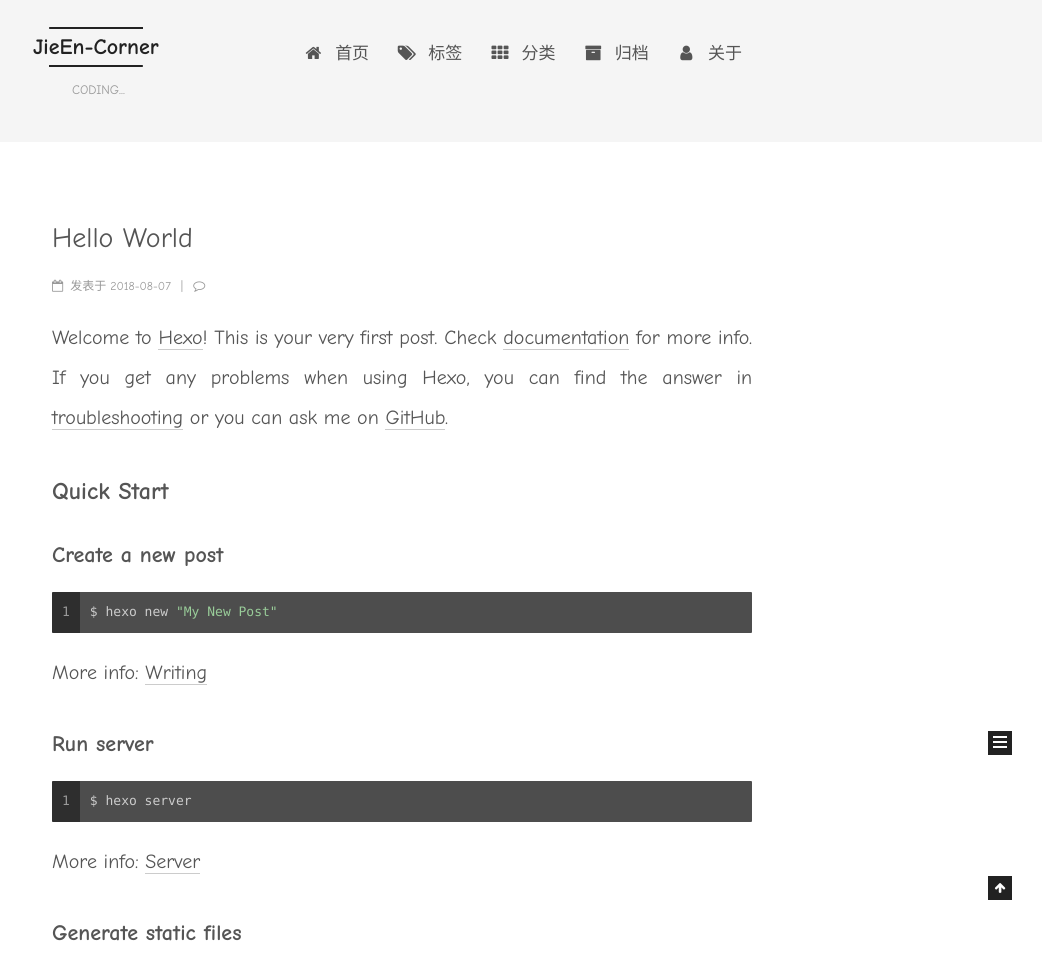
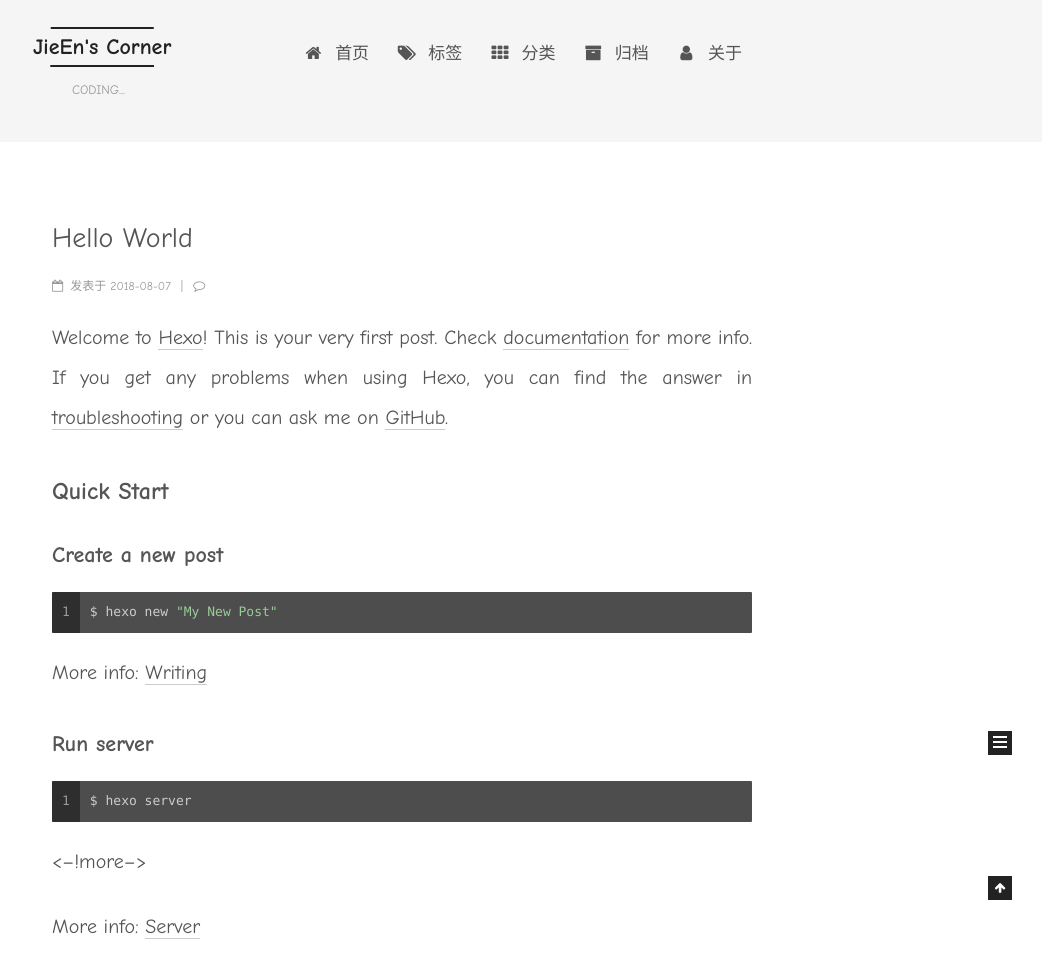
Before and after one commit to jieen1/jieen1.github.io, a plain HTML site: page index.html in a window 1280 px wide. Shown: the top 953 px of the page, without its empty margins (238-1280 px from the left). Drawn offline with Linux system fonts and the light colour scheme; a script that the page names is missing; a web font is replaced by a local one.

Commit message:
Site updated: 2018-08-08 11:58:55

```diff
--- a/2018/08/07/hello-world/index.html
+++ b/2018/08/07/hello-world/index.html
@@ -112,7 +112,7 @@
 
 
 
-  <link rel="alternate" href="/atom.xml" title="JieEn-Corner" type="application/atom+xml" />
+  <link rel="alternate" href="/atom.xml" title="JieEn's Corner" type="application/atom+xml" />
 
 
 
@@ -120,14 +120,14 @@
 
 
 <meta name="description" content="Welcome to Hexo! This is your very first post. Check documentation for more info. If you get any problems when using Hexo, you can find the answer in troubleshooting or you can ask me on GitHub. Quick">
-<meta name="keywords" content="blog">
+<meta name="keywords" content="blog,jieen">
 <meta property="og:type" content="article">
 <meta property="og:title" content="Hello World">
 <meta property="og:url" content="http://yoursite.com/2018/08/07/hello-world/index.html">
-<meta property="og:site_name" content="JieEn-Corner">
+<meta property="og:site_name" content="JieEn&#39;s Corner">
 <meta property="og:description" content="Welcome to Hexo! This is your very first post. Check documentation for more info. If you get any problems when using Hexo, you can find the answer in troubleshooting or you can ask me on GitHub. Quick">
 <meta property="og:locale" content="zh-Hans">
-<meta property="og:updated_time" content="2018-08-07T11:07:06.083Z">
+<meta property="og:updated_time" content="2018-08-08T02:11:40.177Z">
 <meta name="twitter:card" content="summary">
 <meta name="twitter:title" content="Hello World">
 <meta name="twitter:description" content="Welcome to Hexo! This is your very first post. Check documentation for more info. If you get any problems when using Hexo, you can find the answer in troubleshooting or you can ask me on GitHub. Quick">
@@ -166,7 +166,7 @@
 
 
 
-  <title>Hello World | JieEn-Corner</title>
+  <title>Hello World | JieEn's Corner</title>
 
 
 
@@ -196,7 +196,7 @@
     <div class="custom-logo-site-title">
       <a href="/"  class="brand" rel="start">
         <span class="logo-line-before"><i></i></span>
-        <span class="site-title">JieEn-Corner</span>
+        <span class="site-title">JieEn's Corner</span>
         <span class="logo-line-after"><i></i></span>
       </a>
     </div>
@@ -312,7 +312,7 @@
     </span>
 
     <span hidden itemprop="publisher" itemscope itemtype="http://schema.org/Organization">
-      <meta itemprop="name" content="JieEn-Corner">
+      <meta itemprop="name" content="JieEn's Corner">
     </span>
 
 
@@ -384,6 +384,7 @@
 <h2 id="Quick-Start"><a href="#Quick-Start" class="headerlink" title="Quick Start"></a>Quick Start</h2><h3 id="Create-a-new-post"><a href="#Create-a-new-post" class="headerlink" title="Create a new post"></a>Create a new post</h3><figure class="highlight bash"><table><tr><td class="gutter"><pre><span class="line">1</span><br></pre></td><td class="code"><pre><span class="line">$ hexo new <span class="string">"My New Post"</span></span><br></pre></td></tr></table></figure>
 <p>More info: <a href="https://hexo.io/docs/writing.html" target="_blank" rel="noopener">Writing</a></p>
 <h3 id="Run-server"><a href="#Run-server" class="headerlink" title="Run server"></a>Run server</h3><figure class="highlight bash"><table><tr><td class="gutter"><pre><span class="line">1</span><br></pre></td><td class="code"><pre><span class="line">$ hexo server</span><br></pre></td></tr></table></figure>
+<p>&lt;–!more–&gt;</p>
 <p>More info: <a href="https://hexo.io/docs/server.html" target="_blank" rel="noopener">Server</a></p>
 <h3 id="Generate-static-files"><a href="#Generate-static-files" class="headerlink" title="Generate static files"></a>Generate static files</h3><figure class="highlight bash"><table><tr><td class="gutter"><pre><span class="line">1</span><br></pre></td><td class="code"><pre><span class="line">$ hexo generate</span><br></pre></td></tr></table></figure>
 <p>More info: <a href="https://hexo.io/docs/generating.html" target="_blank" rel="noopener">Generating</a></p>
--- a/css/main.css
+++ b/css/main.css
@@ -1822,7 +1822,7 @@ pre .javascript .function {
   width: 4px;
   height: 4px;
   border-radius: 50%;
-  background: #42ff5e;
+  background: #dbffff;
 }
 .links-of-blogroll {
   font-size: 13px;
--- a/index.html
+++ b/index.html
@@ -112,7 +112,7 @@
 
 
 
-  <link rel="alternate" href="/atom.xml" title="JieEn-Corner" type="application/atom+xml" />
+  <link rel="alternate" href="/atom.xml" title="JieEn's Corner" type="application/atom+xml" />
 
 
 
@@ -120,15 +120,15 @@
 
 
 <meta name="description" content="时光剪影">
-<meta name="keywords" content="blog">
+<meta name="keywords" content="blog,jieen">
 <meta property="og:type" content="website">
-<meta property="og:title" content="JieEn-Corner">
+<meta property="og:title" content="JieEn&#39;s Corner">
 <meta property="og:url" content="http://yoursite.com/index.html">
-<meta property="og:site_name" content="JieEn-Corner">
+<meta property="og:site_name" content="JieEn&#39;s Corner">
 <meta property="og:description" content="时光剪影">
 <meta property="og:locale" content="zh-Hans">
 <meta name="twitter:card" content="summary">
-<meta name="twitter:title" content="JieEn-Corner">
+<meta name="twitter:title" content="JieEn&#39;s Corner">
 <meta name="twitter:description" content="时光剪影">
 
 
@@ -165,7 +165,7 @@
 
 
 
-  <title>JieEn-Corner</title>
+  <title>JieEn's Corner</title>
 
 
 
@@ -196,7 +196,7 @@
     <div class="custom-logo-site-title">
       <a href="/"  class="brand" rel="start">
         <span class="logo-line-before"><i></i></span>
-        <span class="site-title">JieEn-Corner</span>
+        <span class="site-title">JieEn's Corner</span>
         <span class="logo-line-after"><i></i></span>
       </a>
     </div>
@@ -312,7 +312,7 @@
     </span>
 
     <span hidden itemprop="publisher" itemscope itemtype="http://schema.org/Organization">
-      <meta itemprop="name" content="JieEn-Corner">
+      <meta itemprop="name" content="JieEn's Corner">
     </span>
 
 
@@ -388,6 +388,7 @@
 <h2 id="Quick-Start"><a href="#Quick-Start" class="headerlink" title="Quick Start"></a>Quick Start</h2><h3 id="Create-a-new-post"><a href="#Create-a-new-post" class="headerlink" title="Create a new post"></a>Create a new post</h3><figure class="highlight bash"><table><tr><td class="gutter"><pre><span class="line">1</span><br></pre></td><td class="code"><pre><span class="line">$ hexo new <span class="string">"My New Post"</span></span><br></pre></td></tr></table></figure>
 <p>More info: <a href="https://hexo.io/docs/writing.html" target="_blank" rel="noopener">Writing</a></p>
 <h3 id="Run-server"><a href="#Run-server" class="headerlink" title="Run server"></a>Run server</h3><figure class="highlight bash"><table><tr><td class="gutter"><pre><span class="line">1</span><br></pre></td><td class="code"><pre><span class="line">$ hexo server</span><br></pre></td></tr></table></figure>
+<p>&lt;–!more–&gt;</p>
 <p>More info: <a href="https://hexo.io/docs/server.html" target="_blank" rel="noopener">Server</a></p>
 <h3 id="Generate-static-files"><a href="#Generate-static-files" class="headerlink" title="Generate static files"></a>Generate static files</h3><figure class="highlight bash"><table><tr><td class="gutter"><pre><span class="line">1</span><br></pre></td><td class="code"><pre><span class="line">$ hexo generate</span><br></pre></td></tr></table></figure>
 <p>More info: <a href="https://hexo.io/docs/generating.html" target="_blank" rel="noopener">Generating</a></p>
```
Also changed, not shown: archives/2018/08/index.html (+7 -7 lines), archives/2018/index.html (+7 -7 lines), archives/index.html (+7 -7 lines), images/image.png (added), images/image1.png (added).
